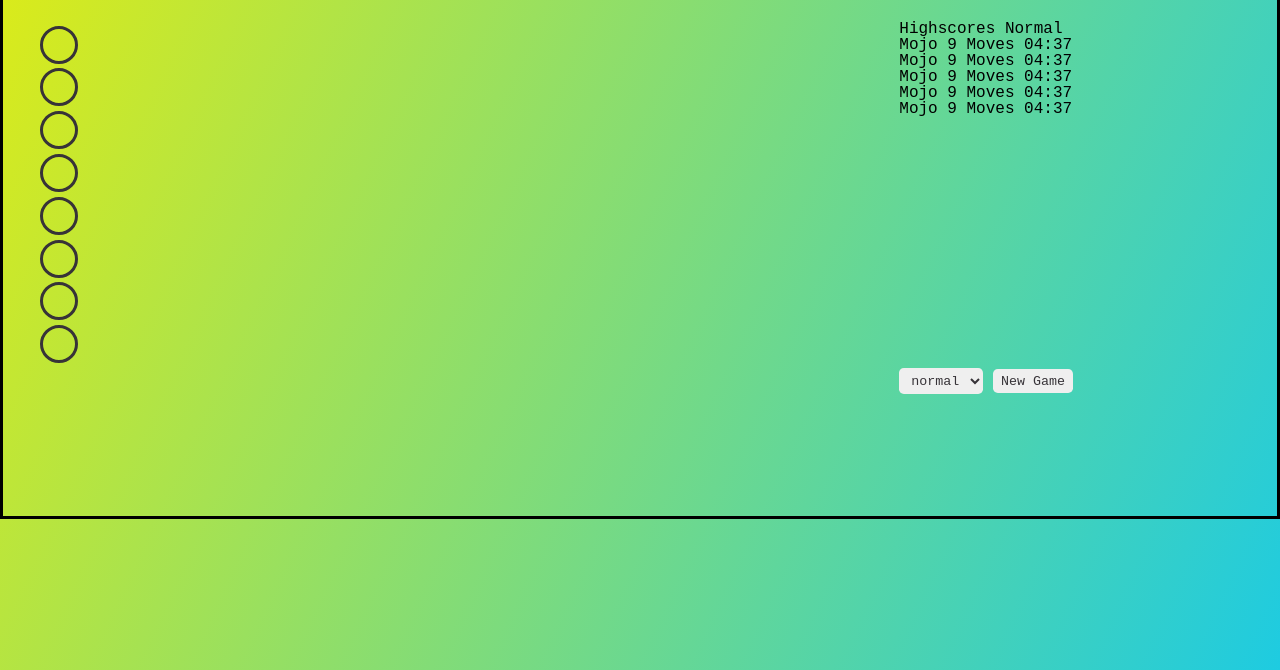
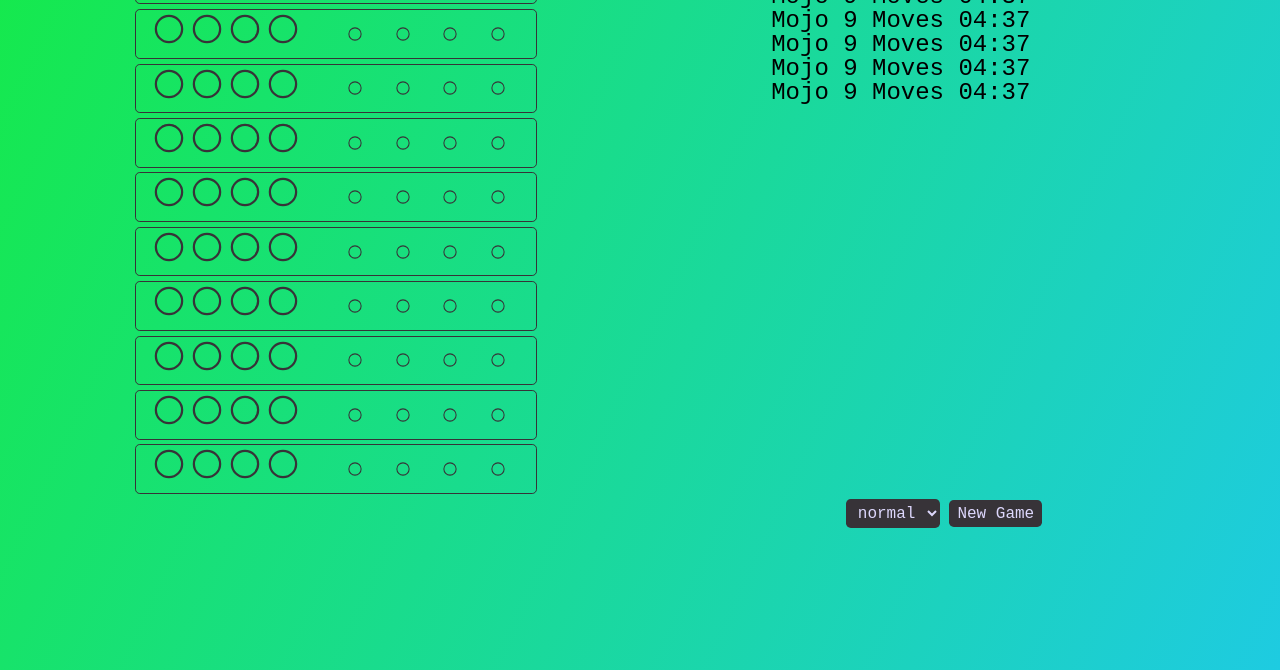
Before and after one commit to mojotron/mastermind, a website built with webpack: page dist/index.html in a window 1280 px wide. Shown: the part 130-800 px from the top of the page. Built offline with nearby package versions, Linux system fonts and the light colour scheme; a web font is replaced by a local one.

Commit message:
Make board function

```diff
--- a/src/css/main.css
+++ b/src/css/main.css
@@ -21,15 +21,15 @@ html {
 body {
   height: 100vh;
   width: 100%;
-  background: linear-gradient(-65deg, var(--peg-blue), var(--peg-yellow));
+  background: linear-gradient(-65deg, var(--peg-blue), var(--peg-green));
 }
 /*Main container - wrapper*/
 .main-wrapper {
+  height: 75%;
   padding: 2rem;
-  border: 3px solid black;
   display: grid;
-  grid-template-columns: 5fr 2fr;
-  grid-template-rows: 1fr 3fr 1fr;
+  grid-template-columns: 2fr 2fr;
+  grid-template-rows: 1fr 5fr 1fr;
 }
 /*Header*/
 .header-section {
@@ -46,25 +46,45 @@ body {
 /* New game options*/
 .new-game {
   grid-area: 3 / 2 / 4 / 3;
+  display: flex;
+  justify-content: center;
 }
 .difficulty,
 .btn-new-game {
   border: none;
+  font-size: 1rem;
   font-family: 'Expletus Sans', 'Gruppo', monospace;
   padding: 0.3rem 0.5rem;
+  color: var(--flag-white);
+  border-radius: 0.3rem;
+  background-color: var(--peg-black);
+  cursor: pointer;
+}
+.difficulty:hover,
+.btn-new-game:hover {
   color: var(--peg-black);
-  border-radius: 0.3rem;
+  background-color: var(--flag-white);
 }
+/*Highscores*/
 .high-score-display {
   grid-area: 2 / 2 / 3 / 3;
+  margin: 0 auto;
 }
+
+.high-score-display h2 {
+  font-size: 2rem;
+  border-bottom: 0.2rem solid var(--peg-black);
+}
+.high-score-item {
+  font-size: 1.5rem;
+}
+
 /*COLOR PICKER*/
 .color-picker-display {
   grid-area: 3 / 1 / 4 / 2;
   margin: 0 auto;
   display: flex;
-  width: 12rem;
-  flex-wrap: wrap;
+
   justify-content: center;
   align-items: center;
 }
@@ -79,4 +99,26 @@ body {
 /*Game board-display*/
 .game-board-display {
   grid-area: 2 / 1 / 3 / 2;
+  margin: 0 auto;
 }
+
+.game-turn {
+  width: 25rem;
+  margin: 0.3rem 0;
+  border-radius: 0.3rem;
+  display: flex;
+  justify-content: space-around;
+  border: 0.1rem solid var(--peg-black);
+}
+.game-turn-pegs,
+.game-turn-flags {
+  display: flex;
+}
+
+.color-pin {
+  transform: scale(0.75);
+  margin: 0;
+}
+.color-flag {
+  transform: scale(0.35);
+}
--- a/src/js/codeMaker.js
+++ b/src/js/codeMaker.js
@@ -1,9 +1,6 @@
+import { COLORS, GAME_MODE } from './config.js';
 class CodeMaker {
-  //prettier-ignore
-  #colors = [//TODO make config file
-    "blue", "green", "yellow", "red",
-    "orange", "purple", "brown", "black",
-  ];
+  #colors = [...COLORS];
 
   #randomNumOf(endNum) {
     return Math.floor(Math.random() * endNum);
@@ -12,18 +9,16 @@ class CodeMaker {
   #getColor(highNum) {
     return this.#colors[this.#randomNumOf(highNum)];
   }
+
   #makeCode(codeLength, colorChoice) {
     return Array.from({ length: codeLength }, () =>
       this.#getColor(colorChoice)
     );
   }
+
   createCode(difficulty = 'normal') {
-    //Easy game 3 pins from 5 colors
-    if (difficulty === 'easy') return this.#makeCode(3, 4);
-    //Hard mode 5 pins from 8 colors
-    if (difficulty === 'hard') return this.#makeCode(5, 8);
-    //Normal game set 4 pins from 6 colors
-    return this.#makeCode(4, 6);
+    const { codeLength, colorChoice } = GAME_MODE[difficulty];
+    return this.#makeCode(codeLength, colorChoice);
   }
 }
 export default new CodeMaker();
--- a/src/js/config.js
+++ b/src/js/config.js
@@ -0,0 +1,12 @@
+//prettier-ignore
+export const COLORS = [
+  'blue', 'green', 'yellow', 'red', 'orange', 'purple', 'brown', 'black',
+];
+//Game mode, length of code to break, out of how much possible colors there is
+export const GAME_MODE = {
+  easy: { codeLength: 3, colorChoice: 4 },
+  normal: { codeLength: 4, colorChoice: 6 },
+  hard: { codeLength: 5, colorChoice: 8 },
+};
+
+export const TURNS = 10;
--- a/src/js/index.js
+++ b/src/js/index.js
@@ -17,7 +17,6 @@ const colors = [
   'black',
 ];
 const state = {
-  moves: 10,
   difficulty: '',
   colors: { easy: 4, normal: 6, hard: 8 },
   code: [],
@@ -26,19 +25,15 @@ const state = {
 const newGame = document.querySelector('.btn-new-game');
 newGame.addEventListener('click', function (e) {
   e.preventDefault();
-  const difficulty = document.querySelector('select');
-  console.log(difficulty.value);
-  state.difficulty = difficulty.value;
+  const difficulty = document.querySelector('select').value;
+  state.difficulty = difficulty;
+  state.code = codeMaker.createCode(difficulty);
+  renderColorPickers(state.colors[state.difficulty]);
   console.log(state);
-  console.log(state.colors[state.difficulty]);
-  state.code = codeMaker.createCode(state.difficulty);
-  renderColorPickers(state.colors[state.difficulty]);
 });
 
 //Creating color pickers depending on game difficulty
-
 const colorPickerContainer = document.querySelector('.color-picker-display');
-
 const renderColorPickers = function (amount) {
   colorPickerContainer.innerHTML = '';
   for (let i = 0; i < amount; i++) {
@@ -53,6 +48,32 @@ const renderColorPickers = function (amount) {
   }
 };
 
+//Creating and rendering board
+const gameBoard = document.querySelector('.game-board-display');
+const crateBoard = function () {
+  for (let i = 0; i < 10; i++) {
+    const html = `
+      <div class="game-turn" data-turn="${i}">
+        <div class="game-turn-pegs">
+          ${createBoardPeg(4, 'pin')}
+        </div>
+        <div class="game-turn-flags">
+        ${createBoardPeg(4, 'flag')}
+        </div>
+      </div>
+    `;
+    gameBoard.insertAdjacentHTML('afterbegin', html);
+  }
+};
+
+const createBoardPeg = function (length, datasetName) {
+  let html = '';
+  for (let i = 0; i < length; i++) {
+    html += `<div class="color-choice color-${datasetName}" data-${datasetName}="${i}"></div>`;
+  }
+  return html;
+};
+crateBoard();
 // const init = function () {
 //   renderColorPickers(8);
 // };
```
Also changed, not shown: README.md, dist/index.html, dist/main.js.
